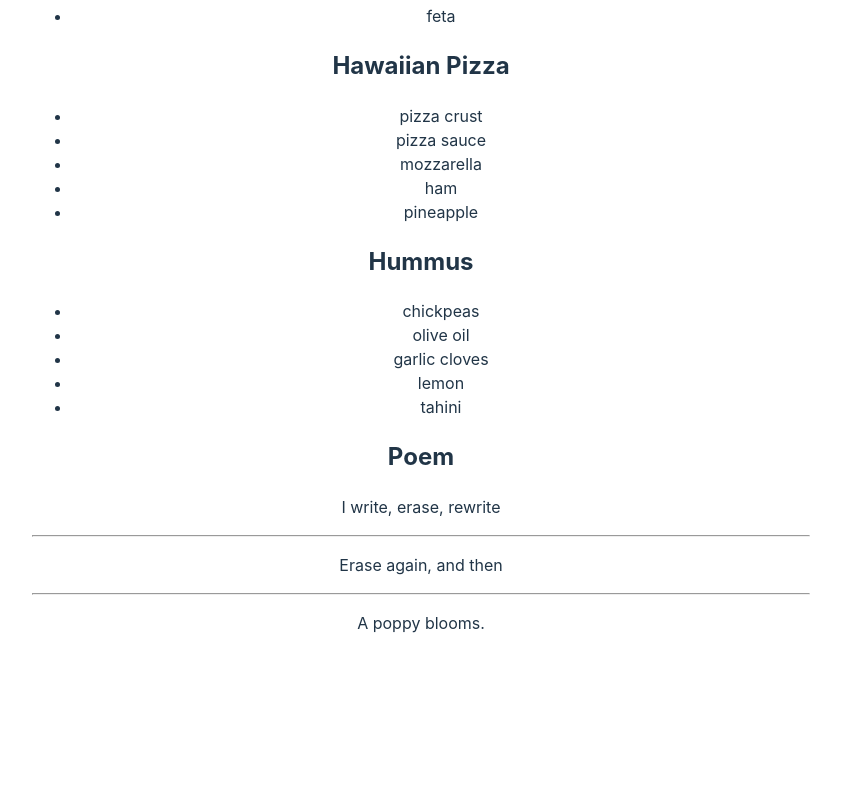
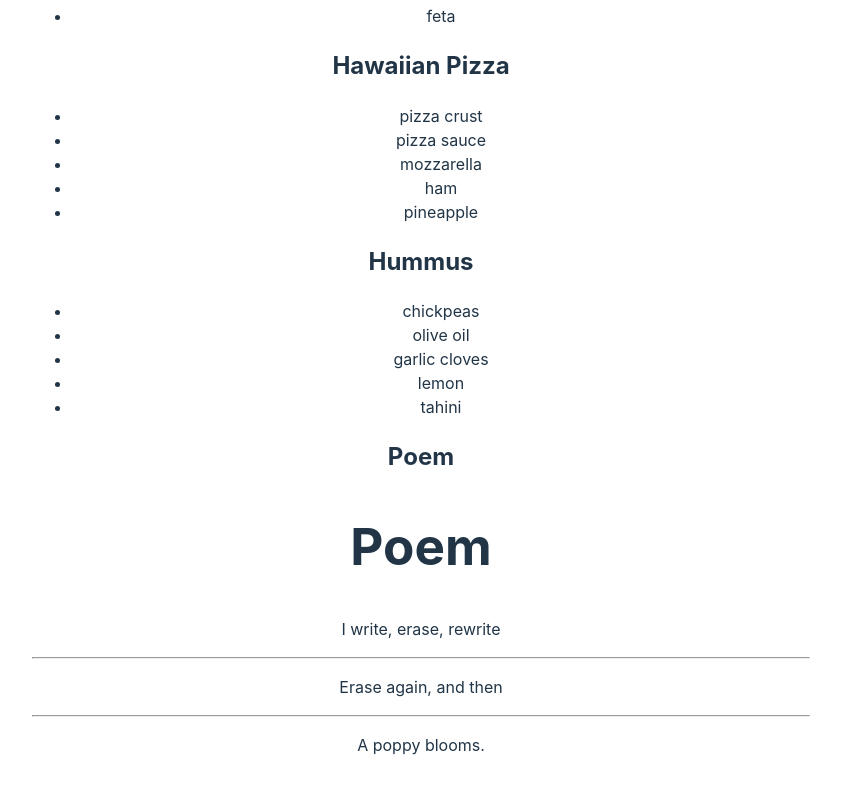
Before and after one commit to jersonzc/learn-react, a React (Vite) app: page / in a window 1280 px wide. Shown: the part 4325-5118 px from the top of the page, without its empty margins (219-1060 px from the left). Before the commit the page ends 5008 px from the top, so only its background shows below. Built offline with nearby package versions, Linux system fonts and the light colour scheme.

Commit message:
feat: add title

```diff
--- a/src/components/Poem.tsx
+++ b/src/components/Poem.tsx
@@ -4,6 +4,7 @@ import { Fragment } from "react";
 export default function Poem() {
   return (
     <article>
+      <h1>Poem</h1>
       {poem.lines.map((line, index) => (
         <Fragment key={index}>
           <p>{line}</p>
```
